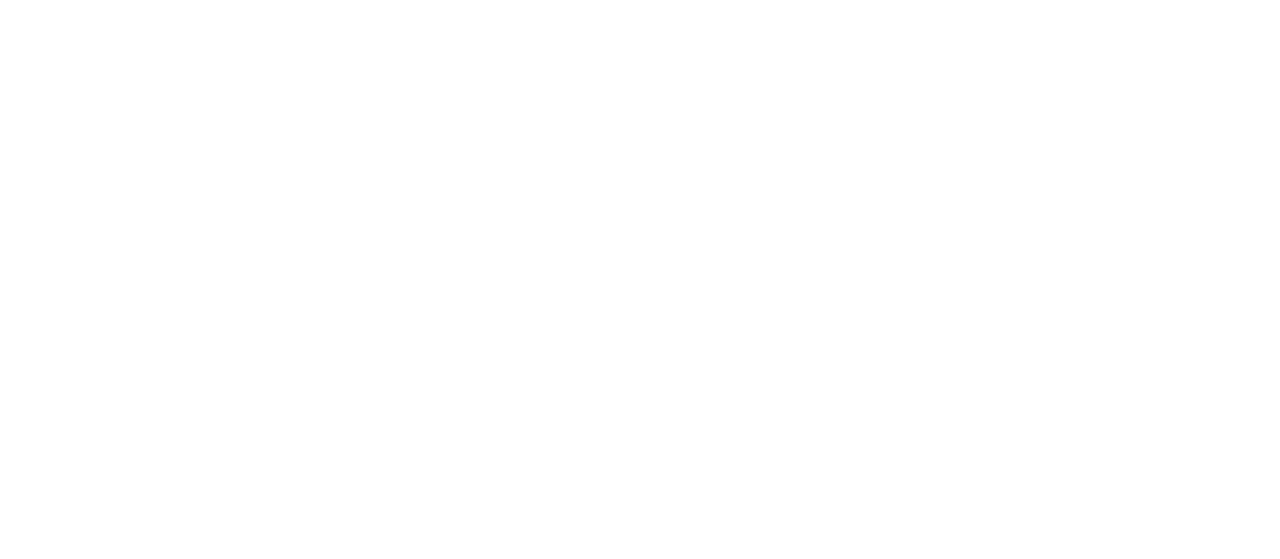
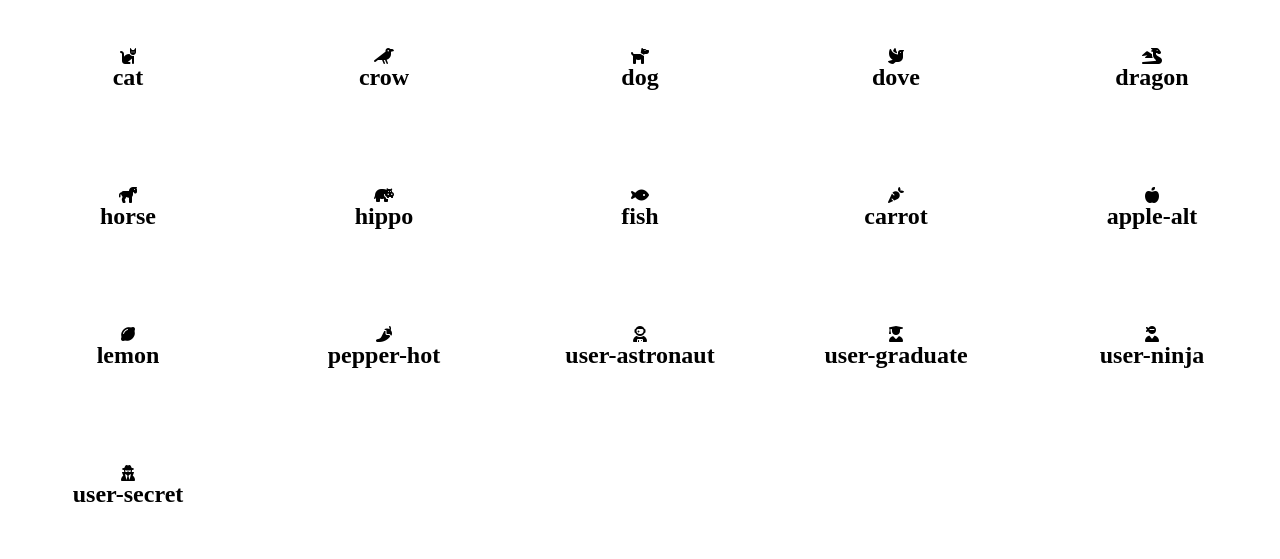
Before and after one commit to MicheleRai/js-es6-icons, a plain HTML site: page index.html in a window 1280 px wide. Drawn offline with Linux system fonts and the light colour scheme.

Commit message:
first try

```diff
--- a/css/style.css
+++ b/css/style.css
@@ -3,3 +3,15 @@
     padding: 0;
     box-sizing: border-box;
 }
+.icon-container{
+    display: flex;
+    flex-wrap: wrap;
+}
+.box-icon{
+    display: flex;
+    flex-direction: column;
+    justify-content: center;
+    align-items: center;
+    padding: 3rem;
+    flex-basis: calc(100% / 5);
+}
--- a/index.html
+++ b/index.html
@@ -13,6 +13,7 @@
     <link rel="stylesheet" href="https://cdnjs.cloudflare.com/ajax/libs/font-awesome/6.2.0/css/all.min.css">
 </head>
 <body>
-
+    <div class="icon-container">
+    </div>
 </body>
 </html>
--- a/js/script.js
+++ b/js/script.js
@@ -19,112 +19,125 @@ const arrIcon = [
 		name: 'cat',
 		prefix: 'fa-',
 		type: 'animal',
-		family: 'fas',
+		family: 'fa-solid',
 		color: 'orange'
 	},
 	{
 		name: 'crow',
 		prefix: 'fa-',
 		type: 'animal',
-		family: 'fas',
+		family: 'fa-solid',
 		color: 'orange'
 	},
 	{
 		name: 'dog',
 		prefix: 'fa-',
 		type: 'animal',
-		family: 'fas',
+		family: 'fa-solid',
 		color: 'orange'
 	},
 	{
 		name: 'dove',
 		prefix: 'fa-',
 		type: 'animal',
-		family: 'fas',
+		family: 'fa-solid',
 		color: 'orange'
 	},
 	{
 		name: 'dragon',
 		prefix: 'fa-',
 		type: 'animal',
-		family: 'fas',
+		family: 'fa-solid',
 		color: 'orange'
 	},
 	{
 		name: 'horse',
 		prefix: 'fa-',
 		type: 'animal',
-		family: 'fas',
+		family: 'fa-solid',
 		color: 'orange'
 	},
 	{
 		name: 'hippo',
 		prefix: 'fa-',
 		type: 'animal',
-		family: 'fas',
+		family: 'fa-solid',
 		color: 'orange'
 	},
 	{
 		name: 'fish',
 		prefix: 'fa-',
 		type: 'animal',
-		family: 'fas',
+		family: 'fa-solid',
 		color: 'orange'
 	},
 	{
 		name: 'carrot',
 		prefix: 'fa-',
 		type: 'vegetable',
-		family: 'fas',
+		family: 'fa-solid',
 		color: 'green'
 	},
 	{
 		name: 'apple-alt',
 		prefix: 'fa-',
 		type: 'vegetable',
-		family: 'fas',
+		family: 'fa-solid',
 		color: 'green'
 	},
 	{
 		name: 'lemon',
 		prefix: 'fa-',
 		type: 'vegetable',
-		family: 'fas',
+		family: 'fa-solid',
 		color: 'green'
 	},
 	{
 		name: 'pepper-hot',
 		prefix: 'fa-',
 		type: 'vegetable',
-		family: 'fas',
+		family: 'fa-solid',
 		color: 'green'
 	},
 	{
 		name: 'user-astronaut',
 		prefix: 'fa-',
 		type: 'user',
-		family: 'fas',
+		family: 'fa-solid',
 		color: 'blue'
 	},
 	{
 		name: 'user-graduate',
 		prefix: 'fa-',
 		type: 'user',
-		family: 'fas',
+		family: 'fa-solid',
 		color: 'blue'
 	},
 	{
 		name: 'user-ninja',
 		prefix: 'fa-',
 		type: 'user',
-		family: 'fas',
+		family: 'fa-solid',
 		color: 'blue'
 	},
 	{
 		name: 'user-secret',
 		prefix: 'fa-',
 		type: 'user',
-		family: 'fas',
+		family: 'fa-solid',
 		color: 'blue'
 	}
 ];
+
+const eleIconContainer = document.querySelector('.icon-container')
+
+for (let i = 0; i < arrIcon.length; i++) {
+	const objIcon = arrIcon[i];
+	const eleIcon = document.createElement('div');
+	eleIcon.classList.add('box-icon');
+	eleIcon.innerHTML = `
+        <i class="${objIcon.family} ${objIcon.prefix}${objIcon.name}"></i>
+		<h2>${objIcon.name}</h2>
+	`;
+	eleIconContainer.append(eleIcon);
+}
```
